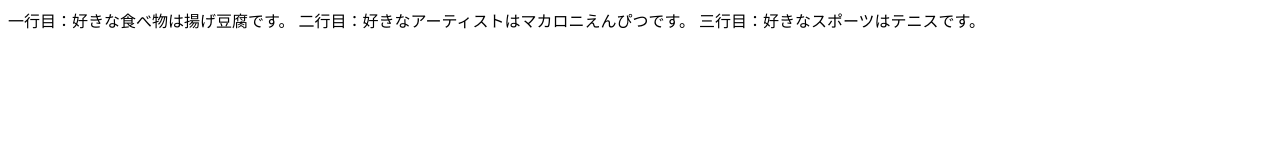
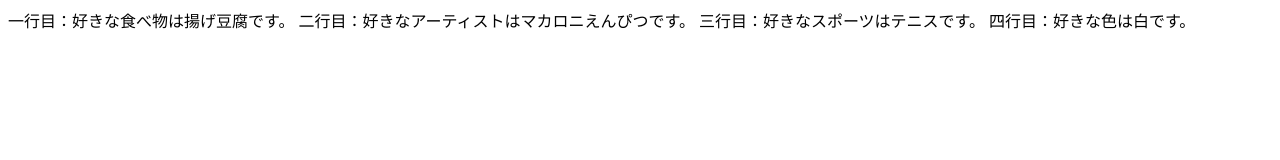
Before and after one commit to saki518/command-practice, a plain HTML site: page index.html in a window 1280 px wide. Drawn offline with Linux system fonts and the light colour scheme.

Commit message:
好きな色を追加

```diff
--- a/index.html
+++ b/index.html
@@ -5,5 +5,6 @@
 		一行目：好きな食べ物は揚げ豆腐です。
 		二行目：好きなアーティストはマカロニえんぴつです。
 		三行目：好きなスポーツはテニスです。
+		四行目：好きな色は白です。
 	</body>
 </html>
```
